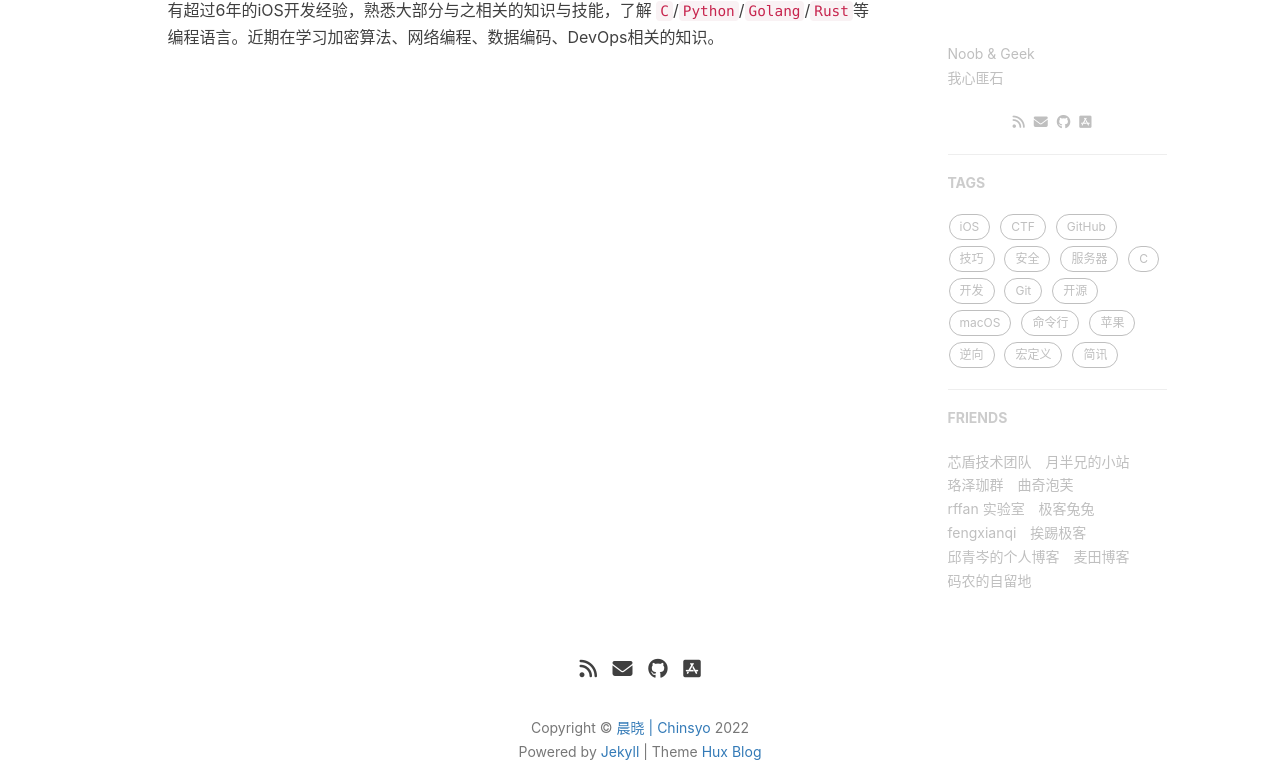
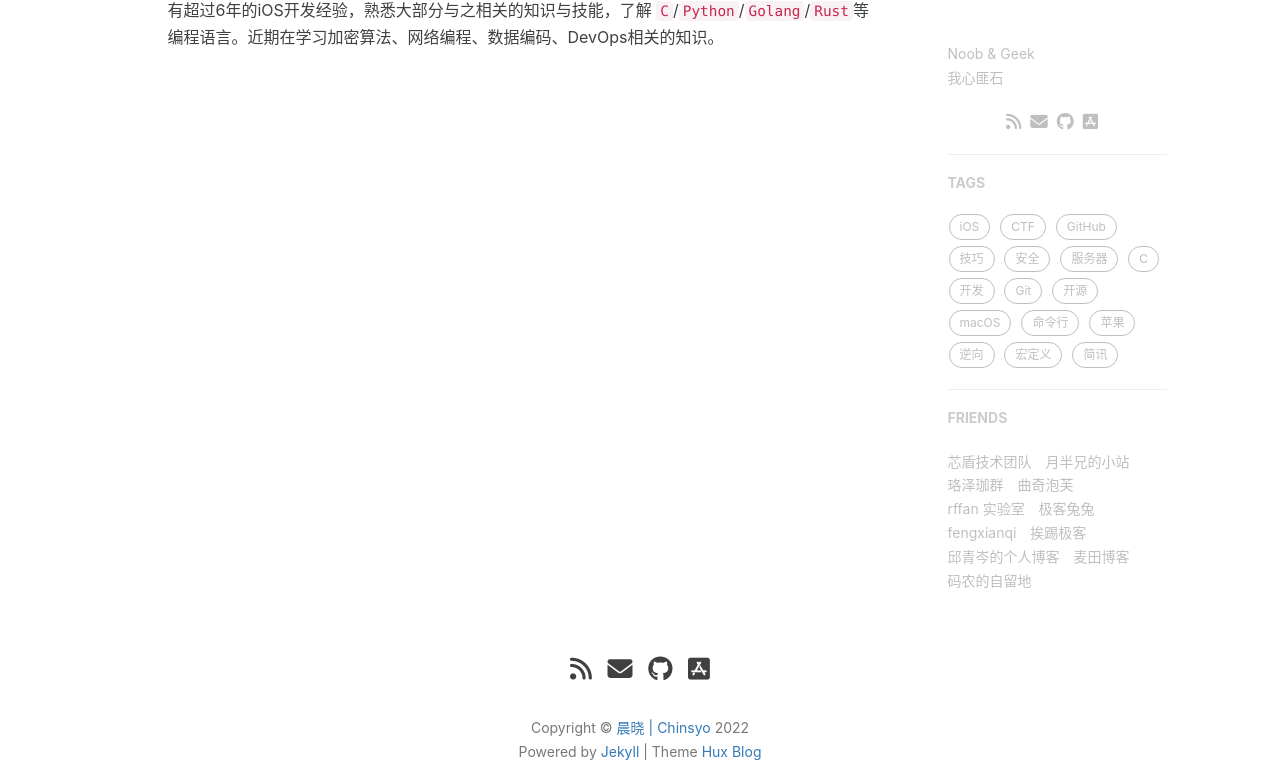
Before and after one commit to chinsyo/chinsyo.github.io, a Jekyll site: the page built from about.html, in a window 1280 px wide. Shown: the part 640-1407 px from the top of the page. Built offline with Jekyll 4.4.1, drawn with Linux system fonts in a browser that asks for light colours; comment, search, counter and statistics services are not loaded.

Commit message:
update sns links icon to large

```diff
--- a/_includes/sns-links.html
+++ b/_includes/sns-links.html
@@ -4,7 +4,7 @@
     <a href="{{ "/feed.xml" | prepend: site.dir }}">
       <!-- <span class="fa-stack fa-lg"> -->
         <!-- <i class="fa fa-circle fa-stack-2x"></i> -->
-        <i class="fa fa-rss"></i>
+        <i class="fa fa-lg fa-rss"></i>
       <!-- </span> -->
     </a>
   </li>
@@ -14,7 +14,7 @@
     <a target="_blank" href="http://mail.qq.com/cgi-bin/qm_share?t=qm_mailme&email={{ site.mailme_username }}">
       <!-- <span class="fa-stack fa-lg"> -->
         <!-- <i class="fa fa-circle fa-stack-2x"></i> -->
-        <i class="fa fa-envelope"></i>
+        <i class="fa fa-lg fa-envelope"></i>
       <!-- </span> -->
     </a>
   </li>
@@ -24,7 +24,7 @@
     <a target="_blank" href="https://github.com/{{ site.github_username }}">
       <!-- <span class="fa-stack fa-lg"> -->
         <!-- <i class="fa fa-circle fa-stack-2x"></i> -->
-        <i class="fa fa-brands fa-github"></i>
+        <i class="fa fa-lg fa-brands fa-github"></i>
       <!-- </span> -->
     </a>
   </li>
@@ -34,7 +34,7 @@
     <a href="https://twitter.com/{{ site.twitter_username }}">
       <!-- <span class="fa-stack fa-lg"> -->
         <!-- <i class="fa fa-circle fa-stack-2x"></i> -->
-        <i class="fa fa-brands fa-twitter"></i>
+        <i class="fa fa-lg fa-brands fa-twitter"></i>
       <!-- </span> -->
     </a>
   </li>
@@ -44,7 +44,7 @@
     <a target="_blank" href="http://apps.apple.com/developer/{{ site.appstore_developer_id }}">
       <!-- <span class="fa-stack fa-lg"> -->
         <!-- <i class="fa fa-circle fa-stack-2x"></i> -->
-        <i class="fa fa-brands fa-app-store-ios"></i>
+        <i class="fa fa-lg fa-brands fa-app-store-ios"></i>
       <!-- </span> -->
     </a>
   </li>
```
